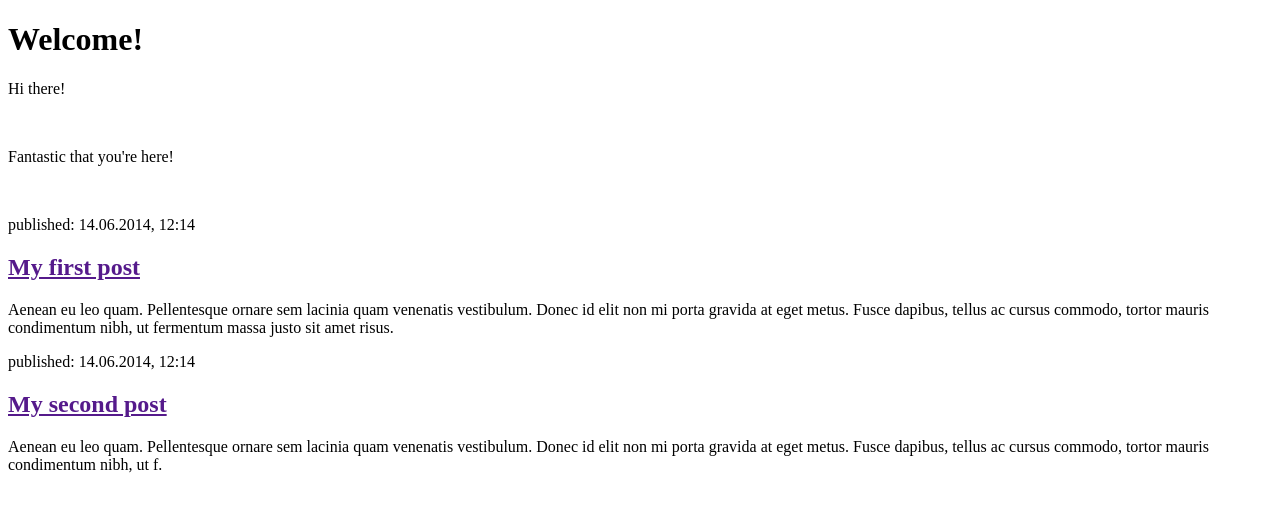
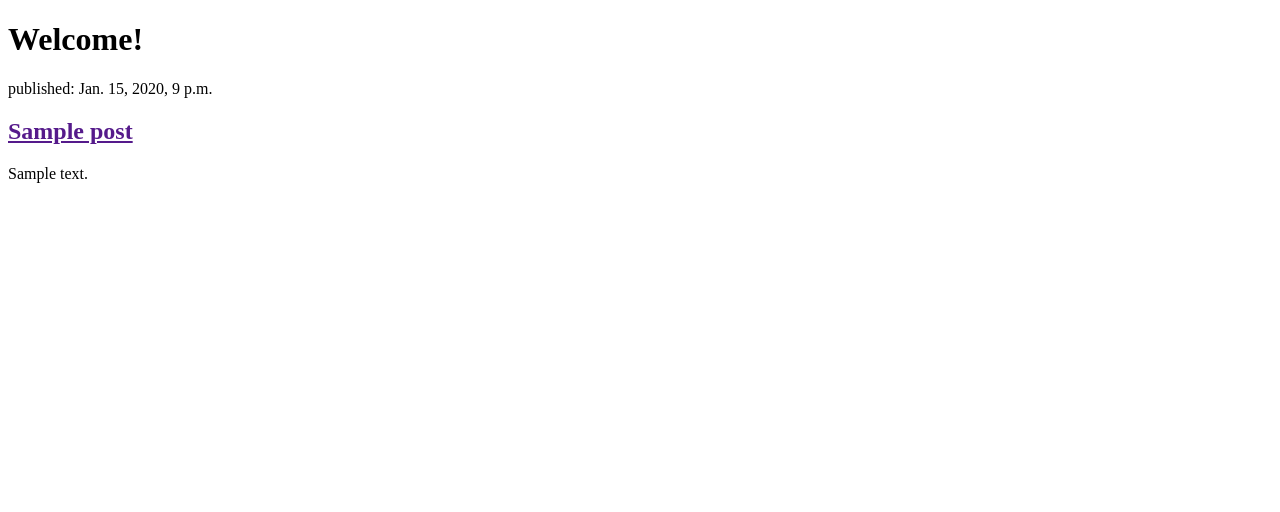
Before and after one commit to steste17/firstdjangoblog, a Django app: template blog/templates/blog/post_list.html in a window 1280 px wide. Shown: the top 512 px of the page. Run offline with Django 3.2, Linux system fonts and the light colour scheme; the template is opened without the code that fills it: values that come from a table or form of the project are taken from there, others are empty; tables that the repository leaves empty hold one stand-in row (values such as "Sample post").

Commit message:
Template that displays posts from the database

```diff
--- a/blog/templates/blog/post_list.html
+++ b/blog/templates/blog/post_list.html
@@ -7,19 +7,12 @@
 		<div id="welcome">
 			<h1>Welcome!</h1>
 		</div>
-			<div id="mainBody">
-				<p>Hi there!</p><br>
-				<p>Fantastic that you're here!</p><br>
-			</div>
-		 <div id="post1">
-            <p>published: 14.06.2014, 12:14</p>
-            <h2><a href="">My first post</a></h2>
-            <p>Aenean eu leo quam. Pellentesque ornare sem lacinia quam venenatis vestibulum. Donec id elit non mi porta gravida at eget metus. Fusce dapibus, tellus ac cursus commodo, tortor mauris condimentum nibh, ut fermentum massa justo sit amet risus.</p>
-        </div>
-        <div id="post2">
-            <p>published: 14.06.2014, 12:14</p>
-            <h2><a href="">My second post</a></h2>
-            <p>Aenean eu leo quam. Pellentesque ornare sem lacinia quam venenatis vestibulum. Donec id elit non mi porta gravida at eget metus. Fusce dapibus, tellus ac cursus commodo, tortor mauris condimentum nibh, ut f.</p>
-        </div>
+	{% for post in posts %}
+    <div>
+        <p>published: {{ post.published_date }}</p>
+        <h2><a href="">{{ post.title }}</a></h2>
+        <p>{{ post.text|linebreaksbr }}</p>
+    </div>
+	{% endfor %}
 	</body>
 </html>
--- a/blog/views.py
+++ b/blog/views.py
@@ -1,4 +1,7 @@
 from django.shortcuts import render
+from django.utils import timezone
+from .models import Post
 
 def post_list(request):
-	return render(request, 'blog/post_list.html', {})
+	posts = Post.objects.filter(published_date__lte=timezone.now()).order_by('published_date')
+	return render(request, 'blog/post_list.html', {'posts': posts})
```
